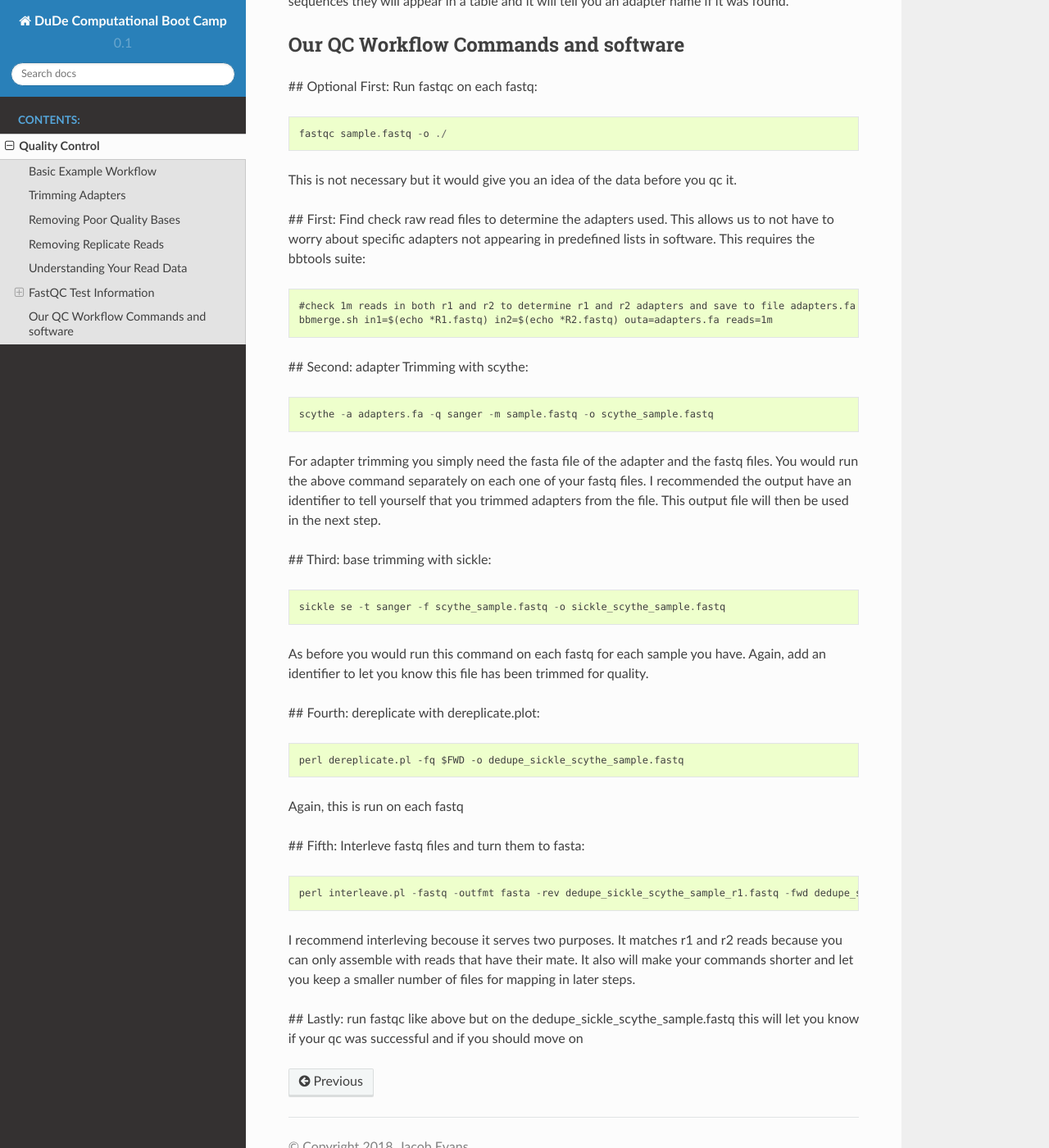
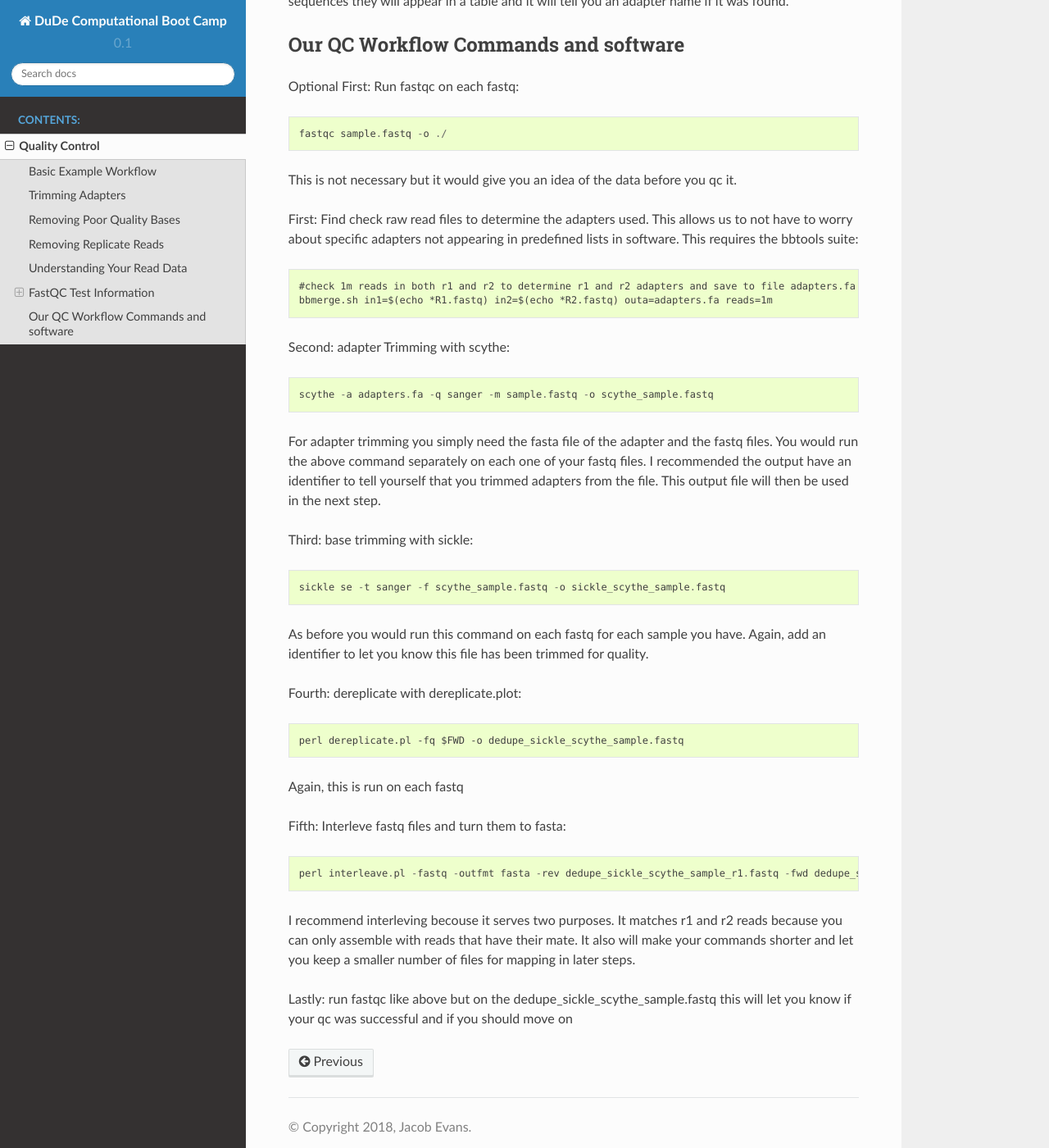
Before and after one commit to DenefLab/Computational-boot-camp, a Sphinx documentation site: the page built from docs/source/QualityControl.rst, in a window 1280 px wide and 1400 px high, scrolled down 7393 px. Shown: the whole window at 82% size. Built offline with Sphinx 7.4.7 and the Read the Docs theme 2.0.0, drawn with Linux system fonts in a browser that asks for light colours; formulas are drawn with MathJax 3; some of the changed lines change nothing that is shown.

Commit message:
fixed workflow code

```diff
--- a/docs/source/QualityControl.rst
+++ b/docs/source/QualityControl.rst
@@ -137,21 +137,21 @@ adapter name if it was found.
 Our QC Workflow Commands and software
 -------------------------------------
 
-## Optional First: Run fastqc on each fastq:
+Optional First: Run fastqc on each fastq:
 ::
 
   fastqc sample.fastq -o ./
 
 This is not necessary but it would give you an idea of the data before you qc it.
 
-## First: Find check raw read files to determine the adapters used. This allows us to not have to worry about specific adapters not appearing
+First: Find check raw read files to determine the adapters used. This allows us to not have to worry about specific adapters not appearing
 in predefined lists in software. This requires the bbtools suite:
 ::
 
    #check 1m reads in both r1 and r2 to determine r1 and r2 adapters and save to file adapters.fa
    bbmerge.sh in1=$(echo *R1.fastq) in2=$(echo *R2.fastq) outa=adapters.fa reads=1m
 
-## Second: adapter Trimming with scythe:
+Second: adapter Trimming with scythe:
 ::
 
    scythe -a adapters.fa -q sanger -m sample.fastq -o scythe_sample.fastq
@@ -160,7 +160,7 @@ For adapter trimming you simply need the fasta file of the adapter and the fastq
 one of your fastq files. I recommended the output have an identifier to tell yourself that you trimmed adapters from the file. This output
 file will then be used in the next step.
 
-## Third: base trimming with sickle:
+Third: base trimming with sickle:
 ::
 
    sickle se -t sanger -f scythe_sample.fastq -o sickle_scythe_sample.fastq
@@ -168,14 +168,14 @@ file will then be used in the next step.
 As before you would run this command on each fastq for each sample you have. Again, add an identifier to let you know this file has been
 trimmed for quality.
 
-## Fourth: dereplicate with dereplicate.plot:
+Fourth: dereplicate with dereplicate.plot:
 ::
 
   perl dereplicate.pl -fq $FWD -o dedupe_sickle_scythe_sample.fastq
 
 Again, this is run on each fastq
 
-## Fifth: Interleve fastq files and turn them to fasta:
+Fifth: Interleve fastq files and turn them to fasta:
 ::
 
   perl interleave.pl -fastq -outfmt fasta -rev dedupe_sickle_scythe_sample_r1.fastq -fwd dedupe_sickle_scythe_sample_r2.fastq -o sample_int.fasta
@@ -183,4 +183,4 @@ Again, this is run on each fastq
 I recommend interleving becouse it serves two purposes. It matches r1 and r2 reads because you can only assemble with reads that have their mate. It also
 will make your commands shorter and let you keep a smaller number of files for mapping in later steps.
 
-## Lastly: run fastqc like above but on the dedupe_sickle_scythe_sample.fastq this will let you know if your qc was successful and if you should move on
+Lastly: run fastqc like above but on the dedupe_sickle_scythe_sample.fastq this will let you know if your qc was successful and if you should move on
```
